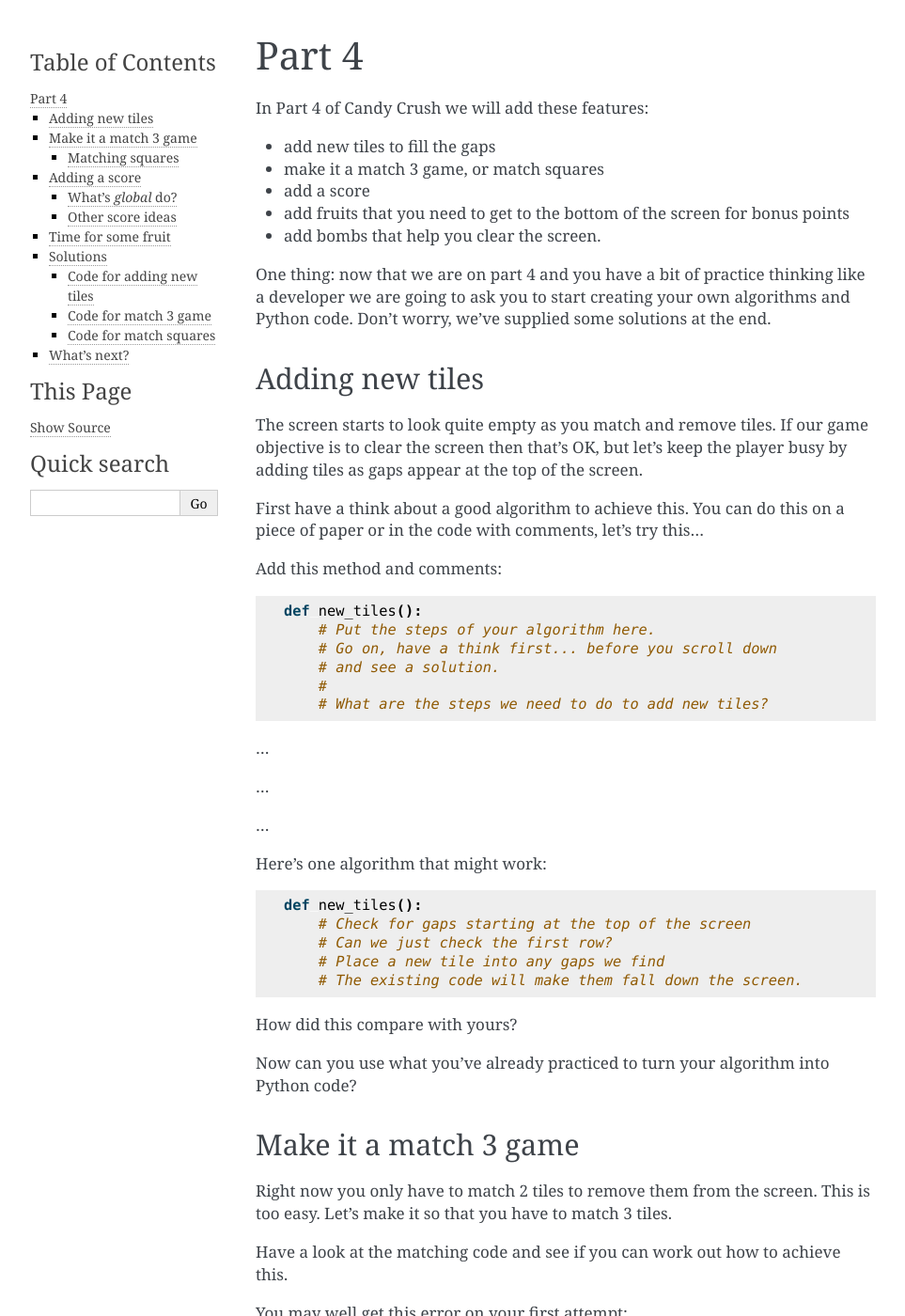
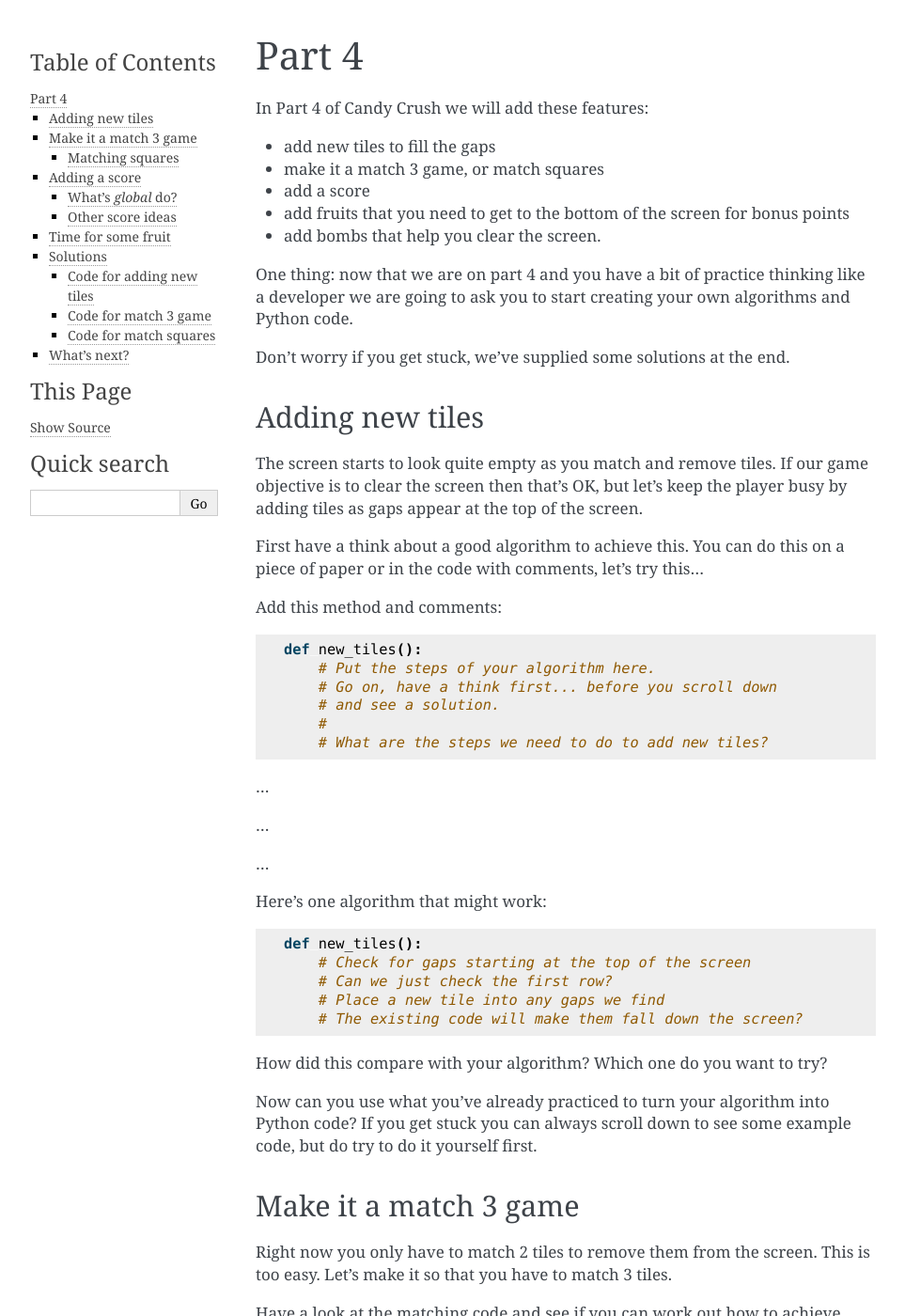
Before and after one commit to ericclack/pygamezero_candy, a Sphinx documentation site: the page built from doc/part4.rst, in a window 1280 px wide and 1400 px high. Shown: the whole window at 94% size, without its empty margins (148-1111 px from the left). Built offline with Sphinx 7.4.7, drawn with Linux system fonts in a browser that asks for light colours.

Commit message:
More changes

```diff
--- a/doc/part4.rst
+++ b/doc/part4.rst
@@ -16,8 +16,10 @@
 
 One thing: now that we are on part 4 and you have a bit of practice
 thinking like a developer we are going to ask you to start creating
-your own algorithms and Python code. Don't worry, we've supplied some
-solutions at the end.
+your own algorithms and Python code.
+
+Don't worry if you get stuck, we've supplied some solutions at the
+end.
 
 
 Adding new tiles
@@ -57,12 +59,13 @@
        # Check for gaps starting at the top of the screen
        # Can we just check the first row?
        # Place a new tile into any gaps we find
-       # The existing code will make them fall down the screen.
+       # The existing code will make them fall down the screen?
 
-How did this compare with yours?
+How did this compare with your algorithm? Which one do you want to try?
 
 Now can you use what you've already practiced to turn your algorithm
-into Python code?
+into Python code? If you get stuck you can always scroll down to see
+some example code, but do try to do it yourself first.
 
 
 Make it a match 3 game
```
